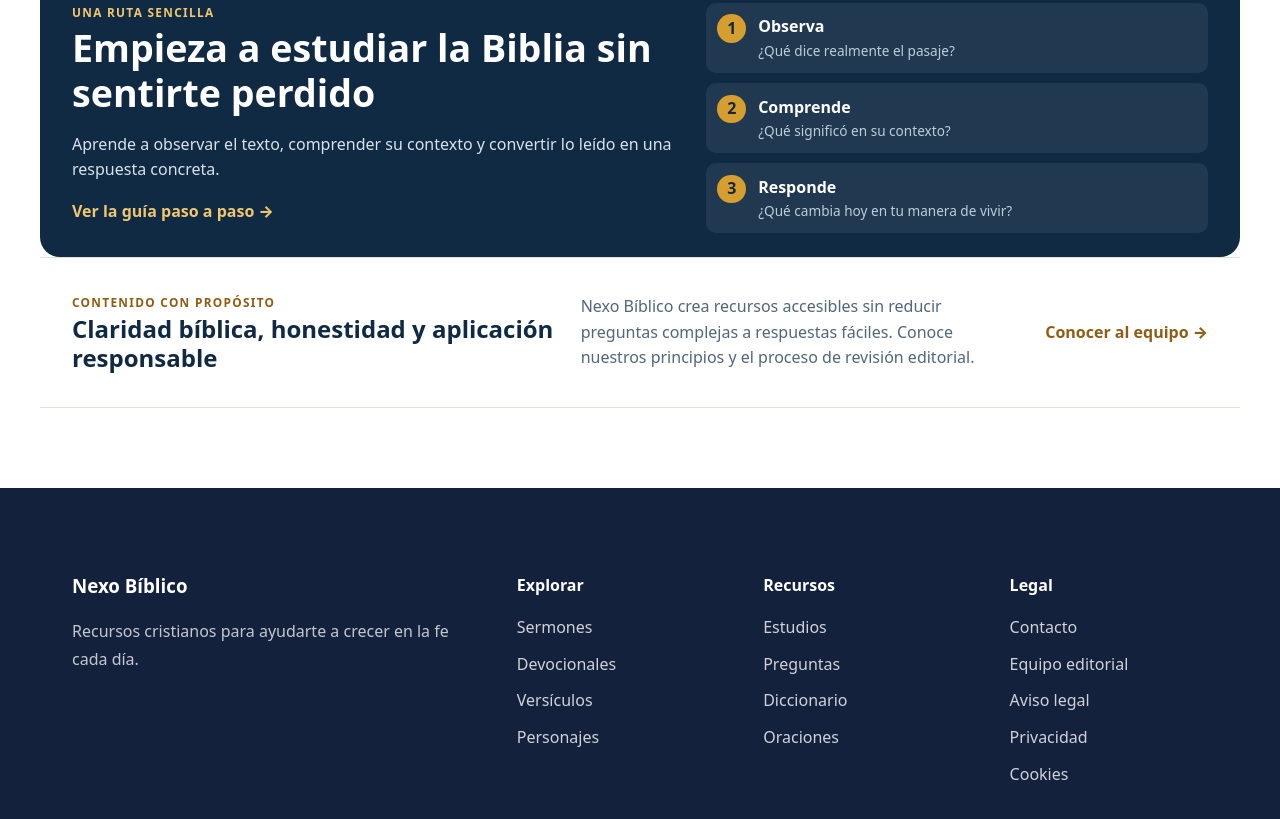
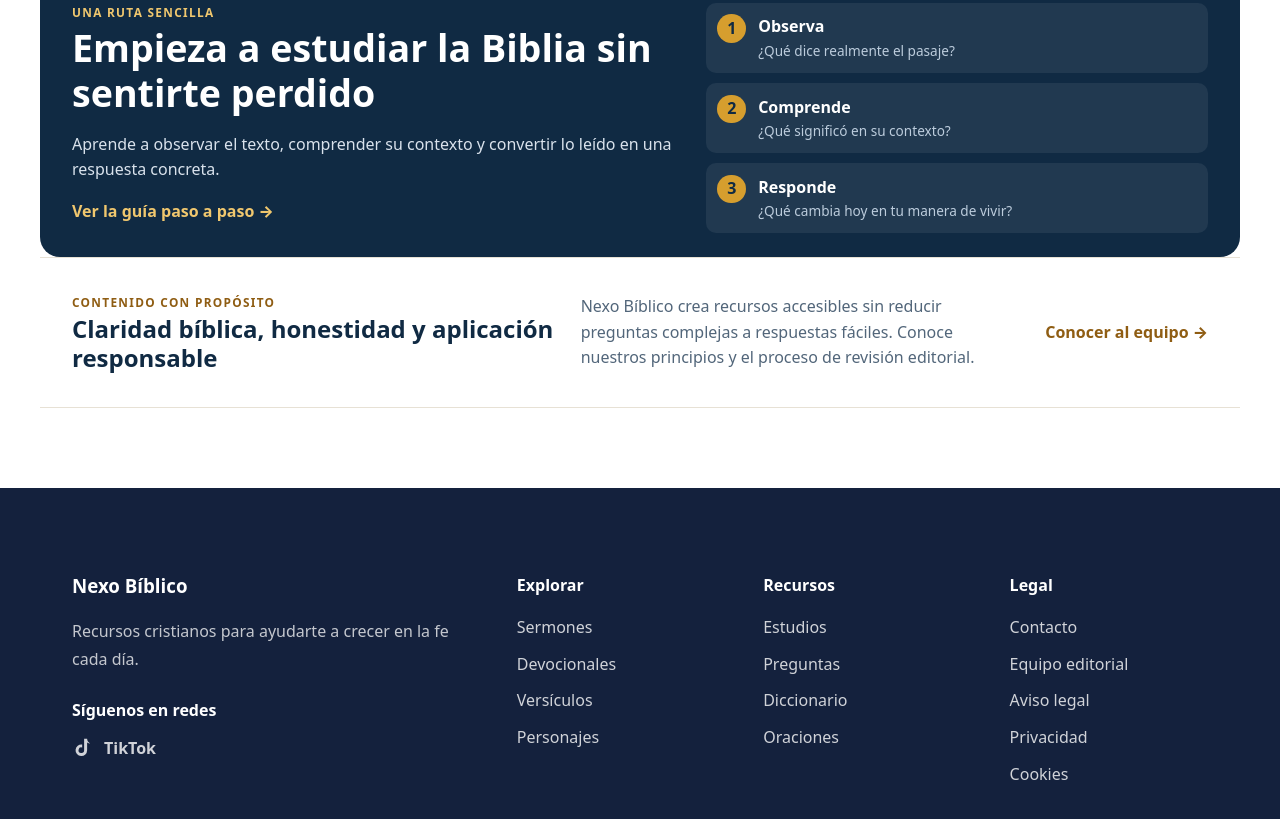
Before and after one commit to hermano-padawan/miweb, an Astro site: page / in a window 1280 px wide. Shown: the part 5370-6189 px from the top of the page. Built offline with nearby package versions, Linux system fonts and the light colour scheme; Astro itself is replaced by a stand-in of ours.

Commit message:
Add TikTok link to footer

```diff
--- a/src/components/layout/Footer.astro
+++ b/src/components/layout/Footer.astro
@@ -14,6 +14,16 @@ import { withBase } from "../../utils/paths";
       <p>
         Recursos cristianos para ayudarte a crecer en la fe cada día.
       </p>
+
+      <div class="footer-social">
+        <h4>Síguenos en redes</h4>
+        <a href="https://www.tiktok.com/@nexo.biblico" target="_blank" rel="noopener noreferrer" aria-label="Sigue a Nexo Bíblico en TikTok">
+          <svg viewBox="0 0 24 24" aria-hidden="true">
+            <path d="M19.6 7.1a5.5 5.5 0 0 1-3.4-1.2v8.3a6.2 6.2 0 1 1-5.3-6.1v3.2a3 3 0 1 0 2.1 2.9V2h3.2a5.5 5.5 0 0 0 3.4 4.9v.2Z" />
+          </svg>
+          <span>TikTok</span>
+        </a>
+      </div>
 
     </div>
 
--- a/src/styles/components/footer.css
+++ b/src/styles/components/footer.css
@@ -60,3 +60,41 @@ grid-template-columns:1fr;
 }
 
 }
+
+.footer-social{
+
+    margin-top:1.5rem;
+
+}
+
+.footer-social h4{
+
+    margin-bottom:.75rem;
+
+}
+
+.footer .footer-social a{
+
+    width:fit-content;
+
+    display:inline-flex;
+
+    align-items:center;
+
+    gap:.6rem;
+
+    margin:0;
+
+    font-weight:700;
+
+}
+
+.footer-social svg{
+
+    width:1.4rem;
+
+    height:1.4rem;
+
+    fill:currentColor;
+
+}
```
